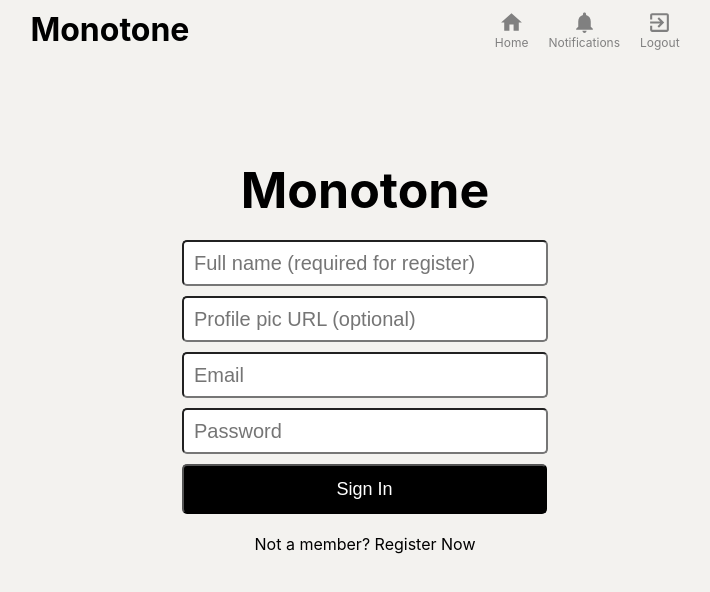
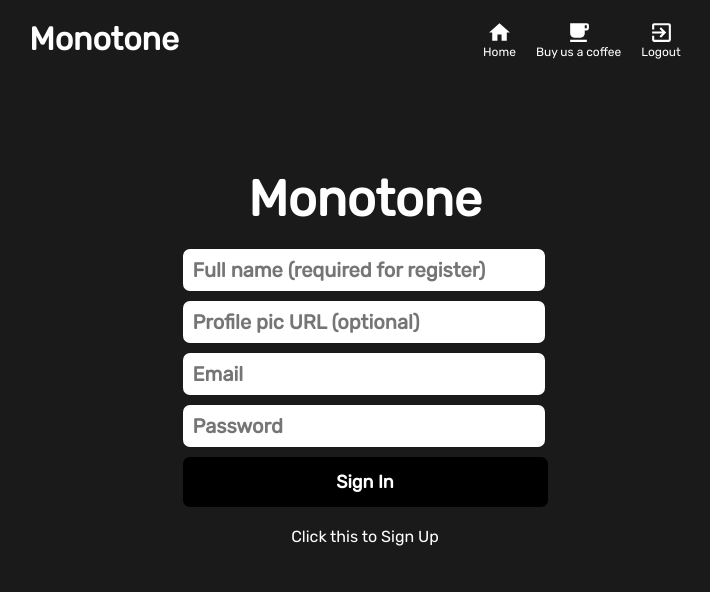
Before and after one commit to TECH-70/mono, a React (Create React App) app: page / in a window 1280 px wide. Shown: the top 592 px of the page, without its empty margins (275-985 px from the left). Built offline with nearby package versions, Linux system fonts and the light colour scheme; no server answers.

Commit message:
Monotone-1

```diff
--- a/src/App.css
+++ b/src/App.css
@@ -1,5 +1,7 @@
+@import url('https://fonts.googleapis.com/css2?family=Rubik&display=swap');
 .app {
-  background-color: #f3f2ef;
+  background-color: #1A1A1A;
+  font-family: Rubik;
   display: flex;
   flex-direction: column;
   align-items: center;
--- a/src/Header.css
+++ b/src/Header.css
@@ -1,12 +1,13 @@
 .header {
   position: sticky;
-  top: 0;
+  color: white;
+  margin-top: 10px;
   z-index: 999;
   display: flex;
   justify-content: space-evenly;
   padding: 10px 0;
   width: 100%;
-  background-color: #f3f2ef;
+  background-color: #1A1A1A;
 }
 
 .header__left {
@@ -19,22 +20,6 @@
   margin-right: 10px;
 }
 
-.header__search {
-  padding: 10px;
-  display: flex;
-  align-items: center;
-  border-radius: 5px;
-  height: 22px;
-  color: gray;
-  background-color: #eef3f8;
-}
-
-.header__search > input {
-  outline: none;
-  border: none;
-  background: none;
-}
-
 .header__right {
   display: flex;
   align-items: center;
--- a/src/Header.js
+++ b/src/Header.js
@@ -2,7 +2,7 @@ import React from "react";
 import "./Header.css";
 import HomeIcon from "@material-ui/icons/Home";
 import ExitToAppIcon from '@material-ui/icons/ExitToApp';
-import NotificationsIcon from "@material-ui/icons/Notifications";
+import LocalCafeIcon from '@material-ui/icons/LocalCafe';
 import HeaderOption from "./HeaderOption";
 import { logout } from "./features/userSlice";
 import { auth } from "./firebase";
@@ -24,8 +24,8 @@ const Header = () => {
 
       <div className="header__right">
         <HeaderOption Icon={HomeIcon} title="Home" />
-        <HeaderOption Icon={NotificationsIcon} title="Notifications" />
-        <HeaderOption title="Logout" Icon={ExitToAppIcon} onClick={logoutHandler} />
+        <HeaderOption Icon={LocalCafeIcon} title="Buy us a coffee" />
+        <HeaderOption title="Logout"Icon={ExitToAppIcon} onClick={logoutHandler} />
       </div>
     </div>
   );
--- a/src/HeaderOption.css
+++ b/src/HeaderOption.css
@@ -3,7 +3,7 @@
   flex-direction: column;
   align-items: center;
   margin-right: 20px;
-  color: gray;
+  color: rgb(255, 255, 255);
   cursor: pointer;
 }
 
@@ -13,7 +13,8 @@
 }
 
 .headerOption:hover {
-  color: black;
+  color: #ddae9c;
+  transition: 0.3s;
 }
 
 .headerOption__icon {
--- a/src/Login.css
+++ b/src/Login.css
@@ -1,24 +1,38 @@
+@import url('https://fonts.googleapis.com/css2?family=Rubik&display=swap');
 .login {
   display: grid;
   place-items: center;
   margin: 0 auto;
   padding: 100px 0;
-}
-
-.login > img {
-  object-fit: contain;
-  height: 70px;
-  margin: 20px 0;
+  outline: none;
 }
 
 .loginName{
   margin-bottom: 20px;
   font-size: 50px;
+  color: white;
 }
 
 .login > form {
   display: flex;
   flex-direction: column;
+  border:none;
+  outline-width: 0;
+}
+
+.login > form > .loginbutton{
+  border-radius: 7px;
+  border:none;
+  cursor: pointer;
+  outline-width: 0;
+  font-weight: 800;
+  font-family: Rubik;
+}
+
+.login > form > .loginbutton:hover{
+  background-color: #ddae9c;
+  color: black;
+  transition: 0.7s;
 }
 
 .login > form > input {
@@ -26,8 +40,12 @@
   height: 40px;
   font-size: 20px;
   padding-left: 10px;
+  font-family: Rubik;
+  font-weight: 600;
   margin-bottom: 10px;
-  border-radius: 5px;
+  border-radius: 7px;
+  border:none;
+  outline-width: 0;
 }
 
 .login > form > button {
@@ -36,12 +54,17 @@
   font-size: large;
   color: #fff;
   background-color: #000000;
-  border-radius: 5px;
+  border-radius: 7px;
 }
 
 .login__register {
-  color: #000000;
+  color: #ffffff;
   cursor: pointer;
+}
+
+.login__register:hover{
+  color: #ddae9c;
+  transition: 0.7s;
 }
 
 .login > p {
--- a/src/Login.js
+++ b/src/Login.js
@@ -92,15 +92,14 @@ const Login = () => {
           onChange={(e) => setPassword(e.target.value)}
         />
 
-        <button type="submit" onClick={loginHandler}>
+        <button className="loginbutton" type="submit" onClick={loginHandler}>
           Sign In
         </button>
       </form>
 
       <p>
-        Not a member?{" "}
         <span className="login__register" onClick={registerHandler}>
-          Register Now
+          Click this to Sign Up
         </span>
       </p>
     </div>
--- a/src/index.css
+++ b/src/index.css
@@ -9,7 +9,7 @@ body {
     sans-serif;
   -webkit-font-smoothing: antialiased;
   -moz-osx-font-smoothing: grayscale;
-  background: #f3f2ef;
+  background: #1A1A1A;
 }
 
 code {
```
Also changed, not shown: 1 other file (tests, documents, lock files or other folders).
